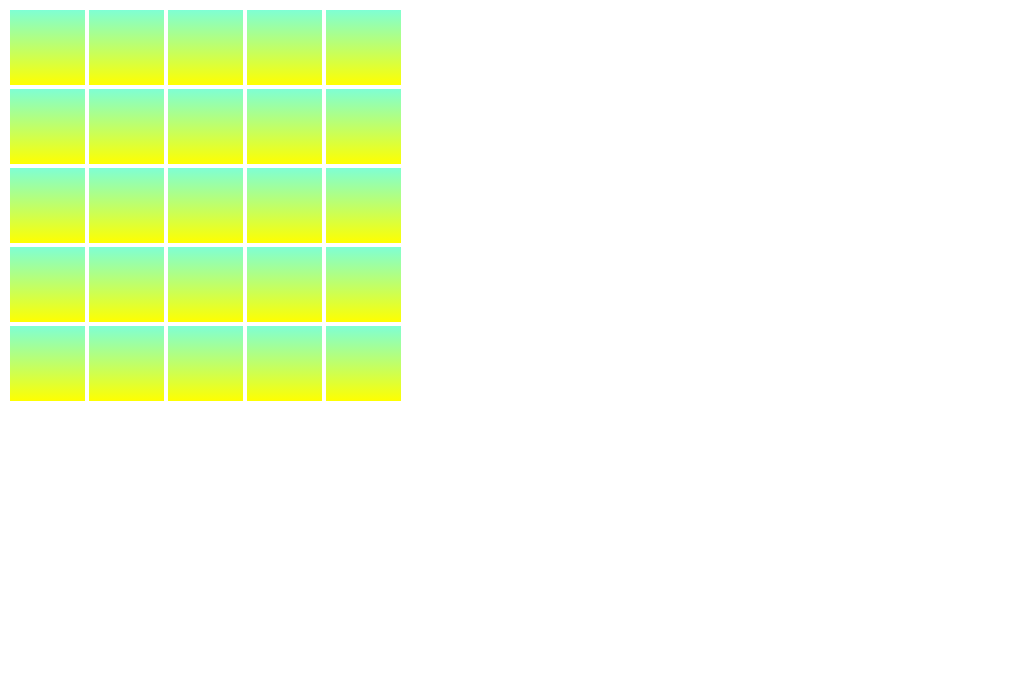
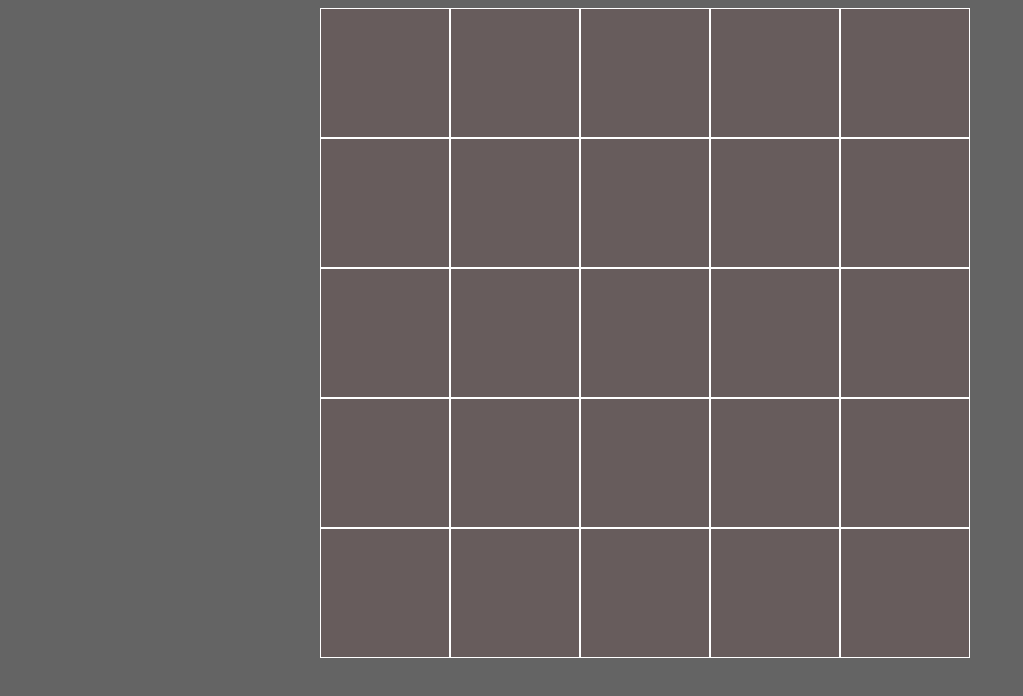
Before and after one commit to 0u714w/gridAndCell, a plain HTML site: page index.html in a window 1280 px wide. Shown: the whole page, without its empty margins (0-1023 px from the left). Drawn offline with Linux system fonts and the light colour scheme.

Commit message:
reworked to complete requirements

```diff
--- /dev/null
+++ b/grid_and_cell.js
@@ -0,0 +1,119 @@
+class Grid {
+    constructor({rowCount, columnCount, parentNode, gridOptions, cellOptions}) {
+        this.rowCount = rowCount;
+        this.columnCount = columnCount;
+        this.options = gridOptions;
+        this.nodeReference = this._createGrid(cellOptions);
+        parentNode.appendChild(this.nodeReference);
+    }
+    _createGrid(cellOptions) {
+        this.model = [];
+        const gridNode = this._createGridNode();
+
+        for (let row = 0; row < this.rowCount; row++) {
+            this.model.push([]);
+            for (let column = 0; column < this.columnCount; column++) {
+                const cell = new Cell({column, row, cellOptions});
+                this.model[row][column] = cell;
+                gridNode.appendChild(cell.nodeReference);
+            }
+        }
+        return gridNode;
+    }
+    _createGridNode() {
+        const gridNode = document.createElement("div");
+        gridNode.style.display = 'grid';
+        gridNode.style.gridTemplateRows = `repeat(${this.rowCount}, 1fr)`;
+        gridNode.style.gridTemplateColumns = `repeat(${this.columnCount}, 1fr)`;
+        gridNode.classList.add('grid');
+        if (this.options && this.options.classList) {
+            gridNode.classList.add(...this.options.classList);
+        }
+        gridNode.style.setProperty('--row-count', this.rowCount);
+        gridNode.style.setProperty('--column-count', this.columnCount);
+        gridNode.addEventListener('click', this.handleClick.bind(this));
+        return gridNode;
+    }
+    getCellByPosition(row, column) {
+        return this.model[row][column] || null;
+    }
+    resetClickedStatuses() {
+        this.model.flat(2).forEach(cell => cell.setAsNotClicked());
+    }
+    getNeighborsOf(cell) {
+        const neighborsList = [];
+        for (let row = cell.row - 1; row < cell.row + 2; row++) {
+            for (let column = cell.column - 1; column < cell.column + 2; column++) {
+                const neighborCell = this.model[row][column];
+                if (neighborCell && !(row === cell.row && column === cell.column)) {
+                    neighborsList.push(neighborCell);
+                }
+            }
+        }
+        return neighborsList;
+    }
+    handleClick(event) {
+        const cellNode = event.target;
+        if (!(cellNode.classList.contains('cell'))) return;
+
+        this.onClick(cellNode.cellInstance);
+    }
+    onClick(cell) {
+        // Override this in child class
+        cell.toggleClickedStatus();
+    }
+}
+
+class Cell {
+    constructor({row, column, cellOptions}) {
+        this.row = row;
+        this.column = column;
+        this.options = cellOptions;
+        this.nodeReference = this._createCellNode();
+        this.clicked = false;
+    }
+    _createCellNode() {
+        const cellNode = document.createElement('div');
+        cellNode.classList.add('cell');
+        if (this.options && this.options.classList) {
+            cellNode.classList.add(...this.options.classList);
+        }
+        cellNode.dataset.row = this.row;
+        cellNode.dataset.column = this.column;
+        cellNode.cellInstance = this;
+        return cellNode;
+    }
+    swapStyle(oldClasses, newClasses) {
+        Array.isArray(oldClasses)
+            ? this.nodeReference.classList.remove(...oldClasses)
+            : this.nodeReference.classList.remove(oldClasses);
+        Array.isArray(newClasses)
+            ? this.nodeReference.classList.add(...newClasses)
+            : this.nodeReference.classList.add(newClasses);
+    }
+    toggleClickedStatus() {
+        this.clicked
+            ? this.setAsNotClicked()
+            : this.setAsClicked()
+    }
+    setAsClicked() {
+        this.clicked = true;
+        this.nodeReference.classList.add("clicked");
+    }
+    setAsNotClicked() {
+        this.clicked = false;
+        this.nodeReference.classList.remove("clicked");
+    }
+}
+
+const gridParent = document.getElementById("grid-container");
+const grid = new Grid({
+    rowCount: 5,
+    columnCount: 5,
+    parentNode: gridParent,
+    cellOptions: {
+        onclick: function() {
+            this.toggleClickedStatus();
+        },
+    }
+});
--- a/index.html
+++ b/index.html
@@ -1,22 +1,16 @@
 <!DOCTYPE html>
-<html>
+<html lang="en">
+<head>
+    <meta charset="UTF-8">
+    <meta name="viewport" content="width=device-width, initial-scale=1.0">
+    <meta http-equiv="X-UA-Compatible" content="ie=edge">
+    <title>Grid and Cells</title>
+    <link rel="stylesheet" href="style.css">
+</head>
+<body>
+    <div id="grid-container">
 
-<head>
-    <meta charset="utf-8" />
-    <meta http-equiv="X-UA-Compatible" content="IE=edge">
-    <title>Grid and Cell</title>
-    <meta name="viewport" content="width=device-width, initial-scale=1">
-    <link rel="stylesheet" type="text/css" media="screen" href="main.css" />
-
-</head>
-
-<body>
-
-
-    <div id="main"></div>
-
-    <script src="main.js"></script>
-
+    </div>
+    <script src="grid_and_cell.js"></script>
 </body>
-
 </html>
--- a/main.css
+++ /dev/null
@@ -1,11 +0,0 @@
-.newDiv {
-    display: flex;
-}
-
-span {
-    display: flex;
-    border: 2px solid white;
-    width: 75px;
-    height: 75px;
-    background-image: linear-gradient(aquamarine, yellow);
-}
--- a/main.js
+++ /dev/null
@@ -1,46 +0,0 @@
-class Grid {
-    constructor(options) {
-        this.gridArray = []
-        this.numberOfRows = options.numberOfRows || 5
-        this.numberOfColumns = options.numberOfColumns || 5
-        this.gridContainer = document.getElementById("main")
-        this.elementId = options.elementId
-        this.newRows()
-
-    }
-
-
-    newRows() {
-        for (let rowIndex = 0; rowIndex < this.numberOfRows; rowIndex++) {
-            this.rowIndex = rowIndex
-            this.rowArray = []
-            this.gridArray.push(this.rowArray)
-            this.rowElement = document.createElement("div")
-            this.rowElement.classList.add("newDiv")
-            this.gridContainer.appendChild(this.rowElement)
-            for (let columnIndex = 0; columnIndex < this.numberOfColumns; columnIndex++) {
-                const cell = new Cell(rowIndex, columnIndex, this.rowElement)
-                this.rowArray.push(cell)
-            }
-        }
-    }
-}
-
-class Cell {
-    constructor(rowIndex, columnIndex, rowParent) {
-        this.rowIndex = rowIndex
-        this.columnIndex = columnIndex
-        this.rowParent = rowParent
-        this.createCell()
-    }
-    createCell() {
-        this.cell = document.createElement("span")
-        this.rowParent.appendChild(this.cell)
-    }
-}
-
-const grid = new Grid({
-    numberOfRows: 5,
-    numberOfColumns: 5,
-    parentContainerId: "main",
-})
--- /dev/null
+++ b/style.css
@@ -0,0 +1,32 @@
+* {
+    --grid-height: 80vh;
+    --cell-dimension: calc(var(--grid-height) / var(--row-count));
+}
+
+body {
+    background-color: #646464;
+}
+
+.brightercell {
+    background-color: rgba(255, 255, 255, 0.3);
+    border: 1px solid white;
+    height: var(--cell-dimension);
+    width: var(--cell-dimension);
+}
+
+.grid {
+    height: var(--grid-height);
+    width: calc(var(--cell-dimension) * var(--column-count));
+    margin: auto;
+}
+
+.cell {
+    background-color: rgba(124, 28, 28, 0.1);
+    border: 1px solid white;
+    height: var(--cell-dimension);
+    width: var(--cell-dimension);
+}
+
+.clicked {
+    background-color: blue;
+}
```
Also changed, not shown: 1 other file.
